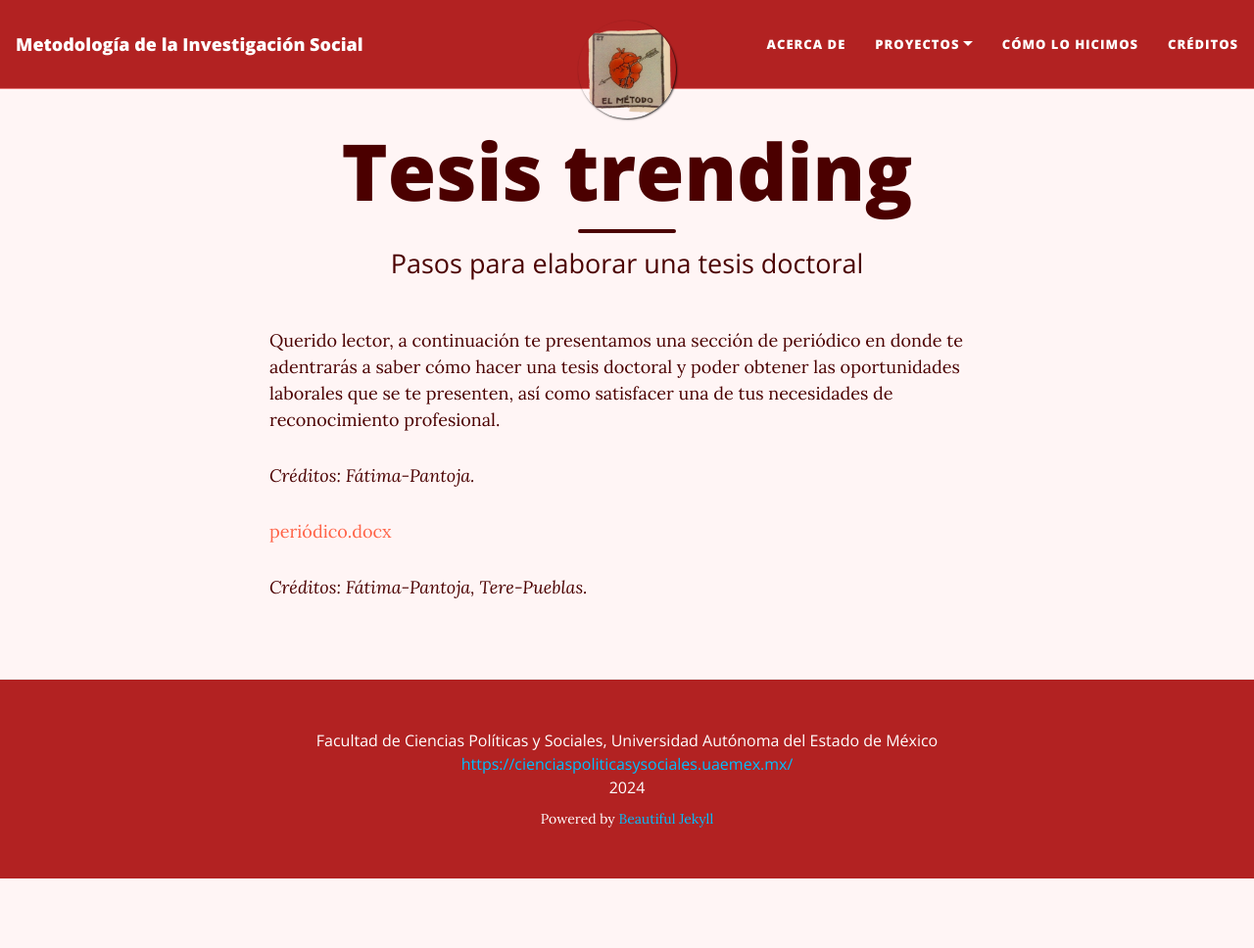
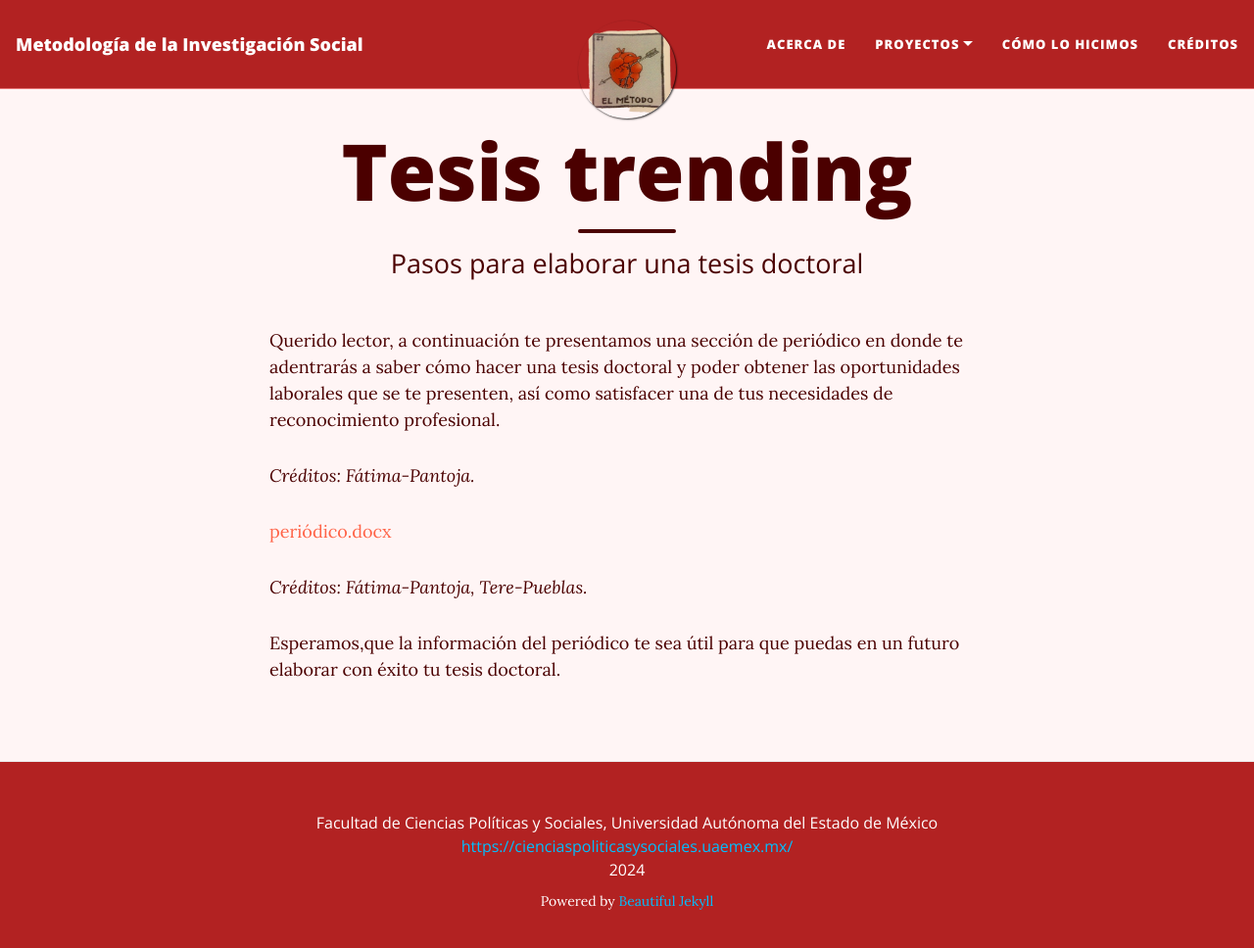
Before and after one commit to rosariorogel/metodologia, a Jekyll site: the page built from _pages/tesis-trending.md, in a window 1280 px wide and 981 px high. Shown: the top 968 px of the window at 98% size. Built offline with Jekyll 4.4.1, drawn with Linux system fonts in a browser that asks for light colours; nearby versions of some CDN libraries.

Commit message:
Update tesis-trending.md

```diff
--- a/_pages/tesis-trending.md
+++ b/_pages/tesis-trending.md
@@ -11,3 +11,5 @@
 [periódico.docx](https://github.com/user-attachments/files/15861466/periodico.docx)
 
 *Créditos: Fátima-Pantoja, Tere-Pueblas.*
+
+Esperamos,que la información del periódico te sea útil para que puedas en un futuro elaborar con éxito tu tesis doctoral.
```
